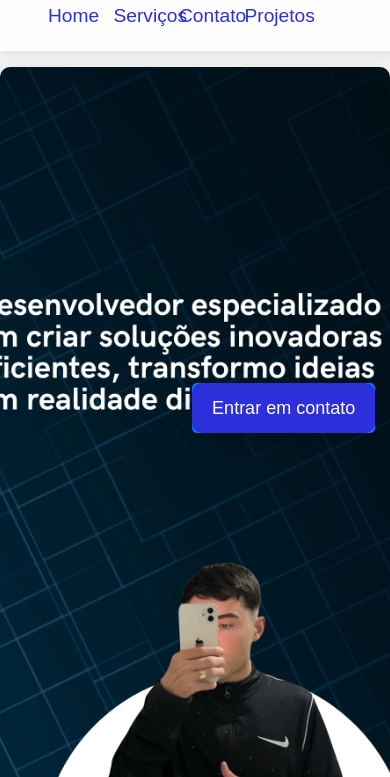
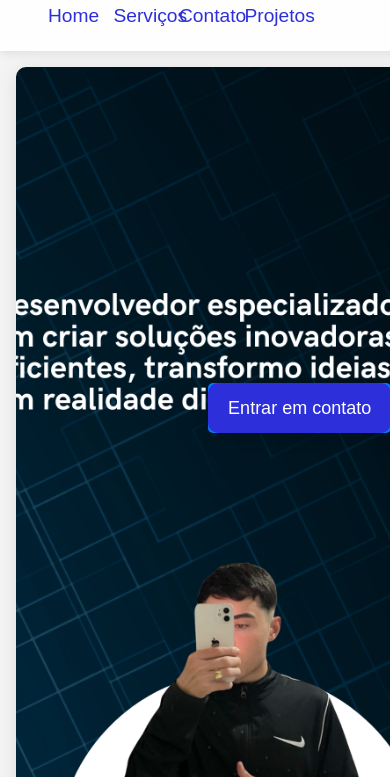
Before and after one commit to PedroRocha33/Pedro-Rocha, a plain HTML site: page index.html in a window 390 px wide. Shown: the part 67-844 px from the top of the page. Drawn offline with Linux system fonts and the light colour scheme; a web font is replaced by a local one.

Commit message:
Update style.css

```diff
--- a/assets/style.css
+++ b/assets/style.css
@@ -507,7 +507,7 @@ body {
     }
 
     main {
-        margin-left: 0rem;
+        margin-left: 1rem;
         width: 100%;
         height: 100vh; /* Define a altura como 100% da janela de visualização */
         flex-direction: column; /* Layout em coluna para o main */
```
